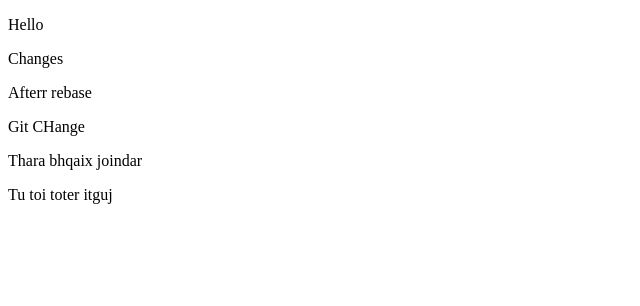
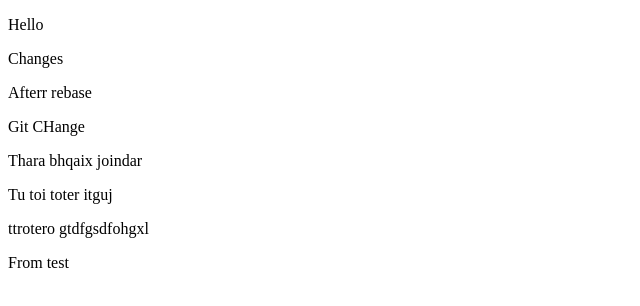
Before and after one commit to rohit0452/Test, an Angular app: page / in a window 1280 px wide. Shown: the top 306 px of the page, without its empty margins (0-640 px from the left). Built offline with nearby package versions, Linux system fonts and the light colour scheme.

Commit message:
Merge conflict

```diff
--- a/src/app/app.component.html
+++ b/src/app/app.component.html
@@ -4,3 +4,5 @@
 <p>Git CHange</p>
 <p>Thara bhqaix joindar</p>
 <p>Tu toi toter itguj</p>
+<p>ttrotero gtdfgsdfohgxl</p>
+<p>From test</p>
```
